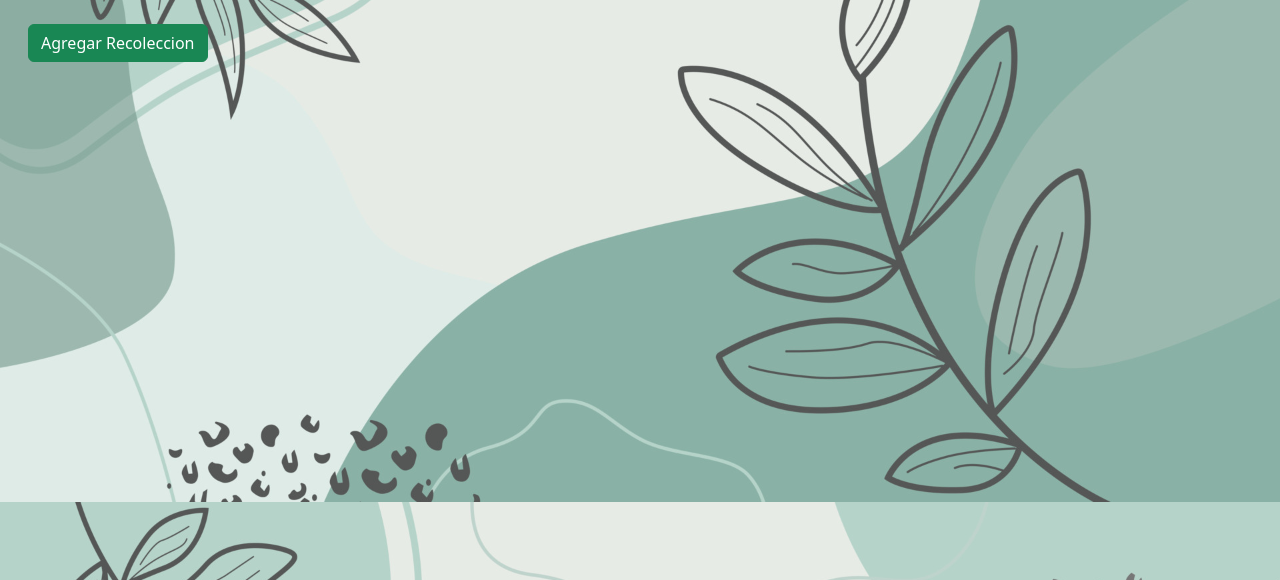
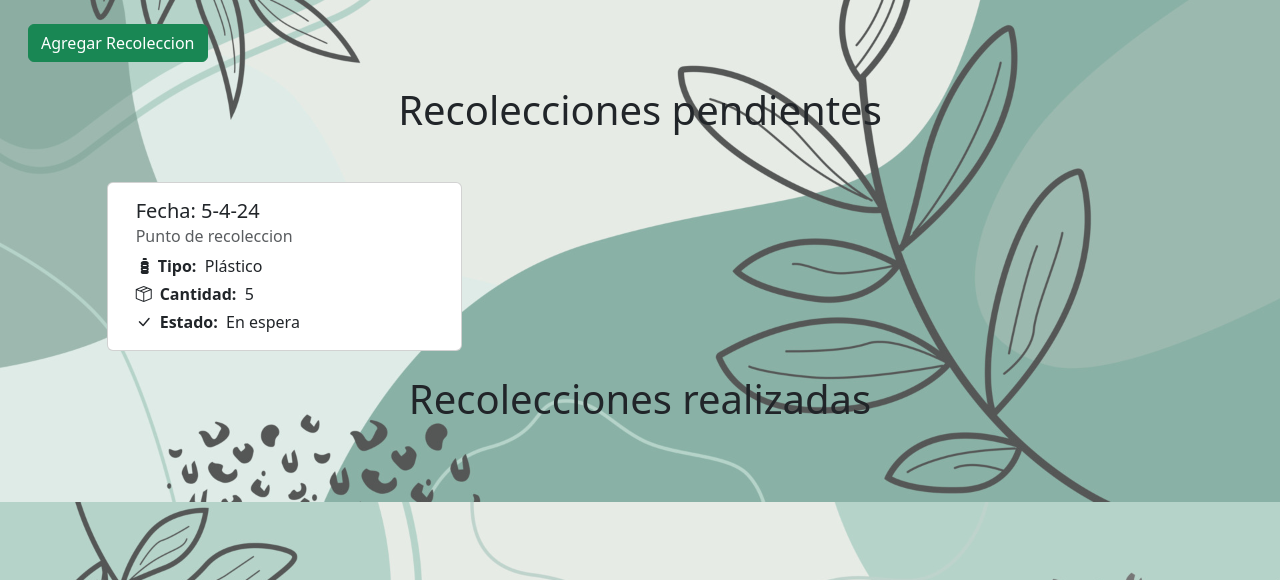
Before and after one commit to IZebaZI/ECOmmunity_Flask, a Flask app: page /misRecolecciones in a window 1280 px wide. Shown: the part 220-800 px from the top of the page. Run offline with Flask 3, Linux system fonts and the light colour scheme; data that the repository does not hold is empty; some libraries are stand-ins or nearby versions.

Commit message:
mis Recolecciones

```diff
--- a/app.py
+++ b/app.py
@@ -17,7 +17,7 @@ def index():
 
 # LOGIN ------------------------------------------------------------------------------------------------------------
 
-@app.route('/login')
+@app.route('/')
 def login():
     return render_template('views/login.html')
 
--- a/templates/template.html
+++ b/templates/template.html
@@ -8,8 +8,11 @@
     <script src="https://cdn.jsdelivr.net/npm/sweetalert2@11"></script>
     <link rel="stylesheet" href="https://cdn.jsdelivr.net/npm/bootstrap-icons@1.11.3/font/bootstrap-icons.min.css">
     <link rel= "stylesheet" type= "text/css" href= "{{ url_for('static',filename='css/app.css') }}">
+    <script src="https://kit.fontawesome.com/932290cf31.js" crossorigin="anonymous"></script>
+
 </head>
 <body class="bg-img">
+
 
     {% include 'components/navBar.html'%}
 
--- a/templates/views/misRecolecciones.html
+++ b/templates/views/misRecolecciones.html
@@ -58,5 +58,55 @@
 
 
 </div>
+
+
+<div class="my-4 d-flex justify-content-center">
+    <span class="h1 ">Recolecciones pendientes</span>
+</div>
+
+<div class="d-flex justify-content-center">
+    <div class="row col-10">
+
+        <div class="card col-sm-4 mt-3">
+            <div class="card-body">
+
+                <h5 class="card-title">Fecha: 5-4-24</h5>
+                <h6 class="card-subtitle mb-2 text-body-secondary">Punto de recoleccion</h6>
+
+                <div class="d-flex align-middle mt-1">
+                    <i class="fa-solid fa-bottle-water ms-1 me-2 mt-1"></i>
+                    <span class="card-text fw-bold">Tipo: &nbsp;</span>
+                    <span class="card-text">Plástico</span>
+                </div>
+
+                <div class="d-flex align-middle mt-1">
+                    <i class="bi bi-box-seam me-2"></i>
+                    <span class="card-text fw-bold">Cantidad: &nbsp;</span>
+                    <span class="card-text ">5</span>
+                </div>
+
+                <div class="d-flex align-middle mt-1">
+                    <i class="bi bi-check-lg me-2"></i>
+                    <span class="card-text fw-bold">Estado: &nbsp;</span>
+                    <span class="card-text">En espera</span>
+                </div>
+
+            </div>
+        </div>
+
+
+
+    </div>
+</div>
+
+
+
+
+<div class="my-4 d-flex justify-content-center">
+    <span class="h1 ">Recolecciones realizadas</span>
+</div>
+
+
 {% include 'modals/agregarRecoleccion.html' %}
+
 {% endblock %}
```
Also changed, not shown: templates/views/puntosRecoleccion.html (+20 -15 lines), templates/views/test.html (added, +20 -0 lines).
